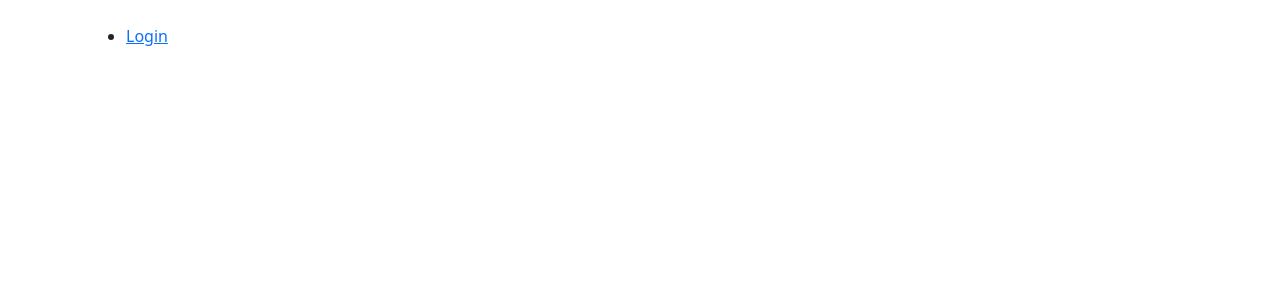
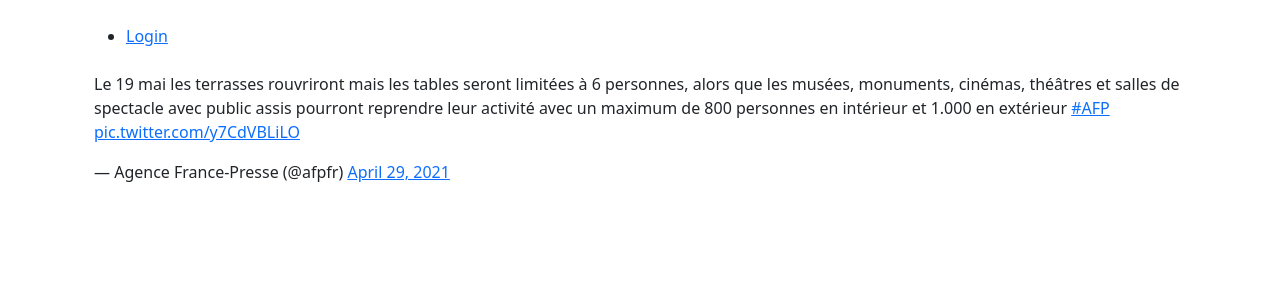
Before and after one commit to Jeannnne/pton1_jennifer_ter, a Django app: page / in a window 1280 px wide. Before the commit the part shown is almost empty. Shown: the top 300 px of the page. Run offline with Django 4.2, Linux system fonts and the light colour scheme; some libraries are stand-ins or nearby versions.

Commit message:
Add Twitter to the project

```diff
--- a/templates/dashboard/home.html
+++ b/templates/dashboard/home.html
@@ -2,13 +2,16 @@
 
 {% block content %}
 
-{% for tweet in tweets %}
-    <div class="tweet">
-        <p>{{ tweet.text }}</p>
-        <p>Date de création : {{ tweet.created_at }}</p>
-        <p>Hashtags : {% for hashtag in tweet.hashtags %}{{ hashtag.text }} {% endfor %}</p>
-        <!-- Autres informations des tweets que vous souhaitez afficher -->
-    </div>
-{% endfor %}
+    <blockquote class="twitter-tweet">
+        <p lang="fr" dir="ltr">Le 19 mai les terrasses rouvriront mais les tables seront limitées à 6 personnes, alors
+            que les musées, monuments, cinémas, théâtres et salles de spectacle avec public assis pourront reprendre
+            leur activité avec un maximum de 800 personnes en intérieur et 1.000 en extérieur
+            <a href="https://twitter.com/hashtag/AFP?src=hash&amp;ref_src=twsrc%5Etfw">#AFP</a>
+            <a href="https://t.co/y7CdVBLiLO">pic.twitter.com/y7CdVBLiLO</a>
+        </p>
+        &mdash; Agence France-Presse (@afpfr)
+        <a href="https://twitter.com/afpfr/status/1387753953924952067?ref_src=twsrc%5Etfw">April 29, 2021</a>
+    </blockquote>
+    <script async src="https://platform.twitter.com/widgets.js" charset="utf-8"></script>
 
 {% endblock %}
```
Also changed, not shown: README.md.
